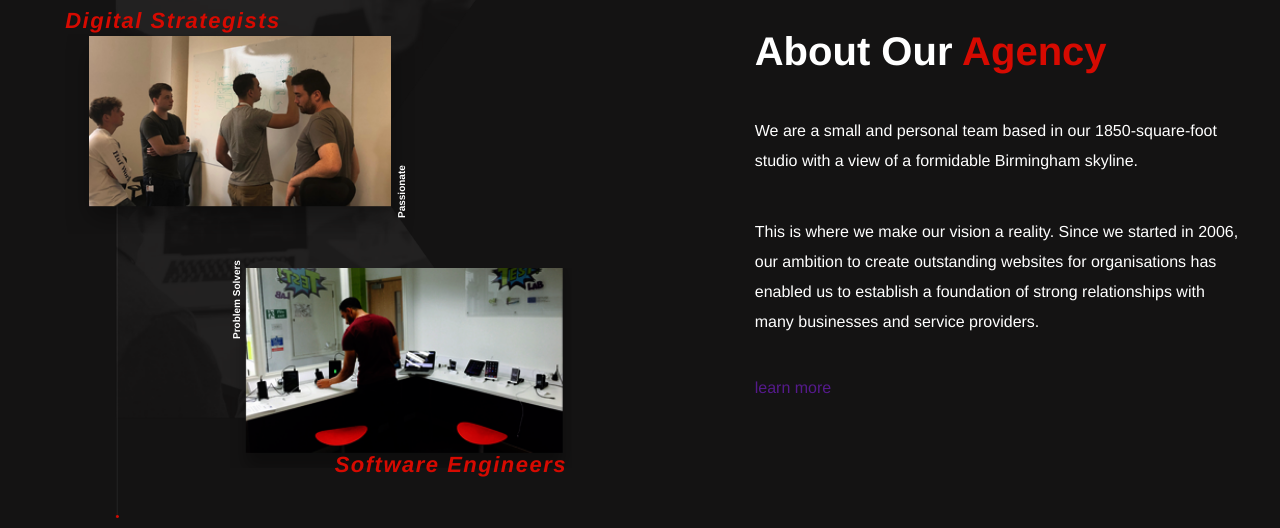
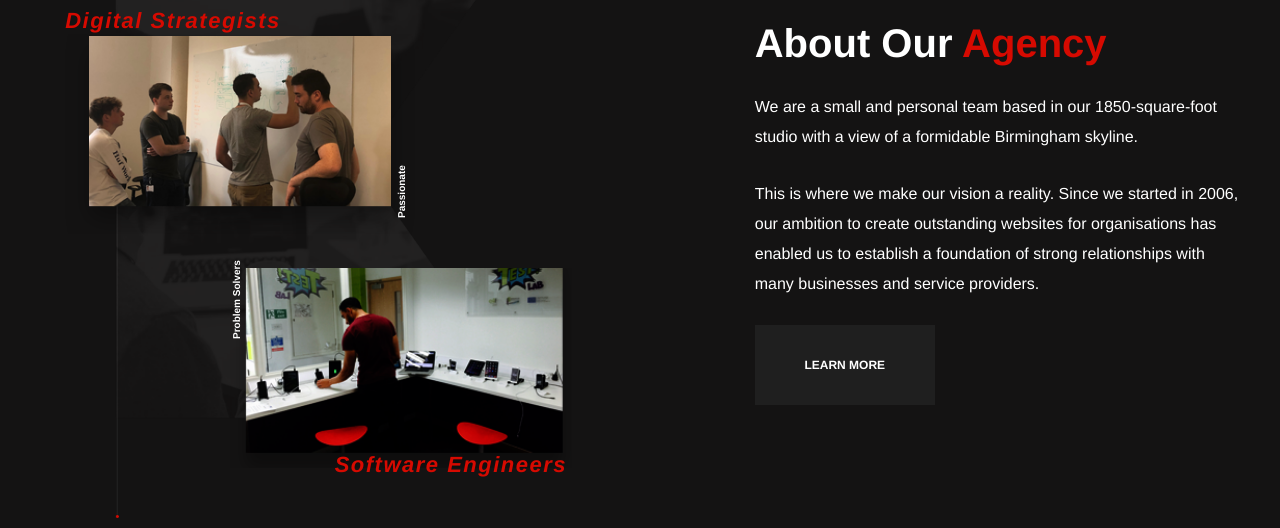
Before and after one commit to Zahra-Rad/Kalexiko, a plain HTML site: page index.html in a window 1280 px wide. Shown: the part 942-1470 px from the top of the page. Drawn offline with Linux system fonts and the light colour scheme.

Commit message:
finished top content

```diff
--- a/index.html
+++ b/index.html
@@ -85,7 +85,7 @@
                         <p>This is where we make our vision a reality. Since we started in 2006, our ambition to create outstanding websites for
                         organisations has enabled us to establish a foundation of strong relationships with many businesses and service
                         providers.</p>
-                        <a href="">learn more</a>
+                        <a href=""><span>learn more</span></a>
                     </div>
                 </div>
                 <div class="row"></div>
--- a/sass/master.scss
+++ b/sass/master.scss
@@ -458,8 +458,36 @@ main {
                 font-weight: lighter;
                 line-height: 30px;
               }
-              >a{
-
+              > a {
+                width: 180px;
+                height: 80px;
+                background-color: #1f1f1f;
+                color: white;
+                text-transform: uppercase;
+                display: flex;
+                align-items: center;
+                justify-content: center;
+                font-size: 12px;
+                font-weight: bolder;
+                position: relative;
+                > span {
+                  z-index: 2;
+                }
+                &::before {
+                  content: "";
+                  background-color: $secondaryColor;
+                  height: 100%;
+                  width: 0;
+                  position: absolute;
+                  left: 0;
+                  top: 0;
+                  transition: all 0.2s linear;
+                }
+                &:hover {
+                  &::before {
+                    width: 100%;
+                  }
+                }
               }
               &::before {
                 content: "";
```
Also changed, not shown: sass/master.css, 1 other file.
